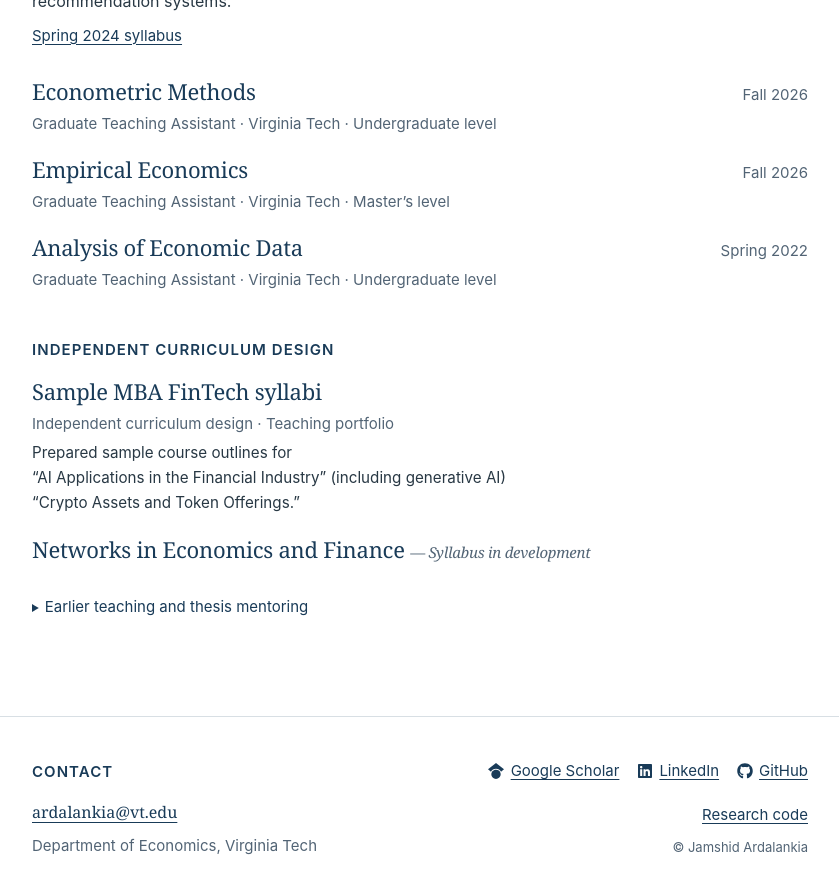
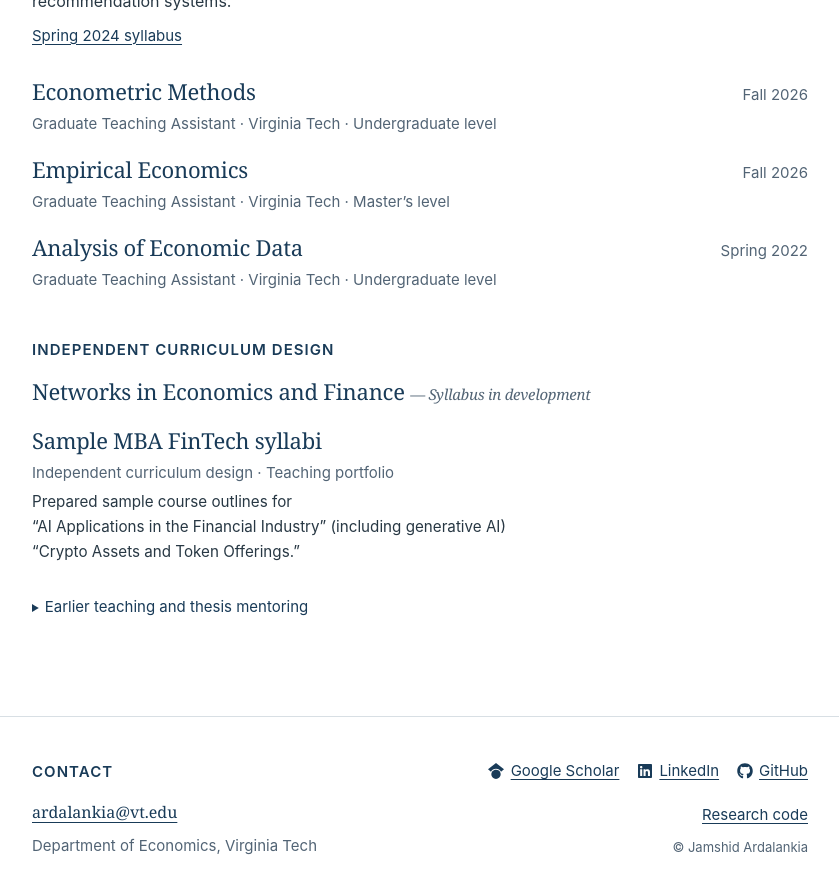
Before and after one commit to jamshidardalankia/jamshidardalankia.github.io, a Jekyll site: the page built from index.html, in a window 1280 px wide and 900 px high, scrolled down 3756 px. Shown: the top 894 px of the window, without its empty margins (220-1059 px from the left). Built offline with Jekyll 4.4.1, drawn with Linux system fonts in a browser that asks for light colours.

Commit message:
Lead independent curriculum design with the networks syllabus

```diff
--- a/index.html
+++ b/index.html
@@ -335,8 +335,8 @@ layout: academic-page
 <article class="course"><div class="course-heading"><h4>Analysis of Economic Data</h4><p class="term">Spring 2022</p></div><p class="byline">Graduate Teaching Assistant · Virginia Tech · Undergraduate level</p></article>
 </section>
 <section class="teaching-group" aria-labelledby="teach-design"><h3 class="label" id="teach-design">Independent curriculum design</h3>
+<article class="course"><div class="course-heading"><h4>Networks in Economics and Finance <span class="byline">— <em>Syllabus in development</em></span></h4></div></article>
 <article class="course"><div class="course-heading"><h4>Sample MBA FinTech syllabi</h4></div><p class="byline">Independent curriculum design · Teaching portfolio</p><p class="description syllabi-description"><span>Prepared sample course outlines for</span> <span>“AI Applications in the Financial Industry” (including generative AI)</span> <span>“Crypto Assets and Token Offerings.”</span></p></article>
-<article class="course"><div class="course-heading"><h4>Networks in Economics and Finance <span class="byline">— <em>Syllabus in development</em></span></h4></div></article>
 </section>
 <details class="disclosure earlier-teaching"><summary>Earlier teaching and thesis mentoring</summary>
 <article class="course"><div class="course-heading"><h4>Investment Management and Computational Programming in Finance with Python</h4><p class="term">2018–2019</p></div><p class="byline">Teaching and thesis research support · Shahid Beheshti University</p></article>
```
